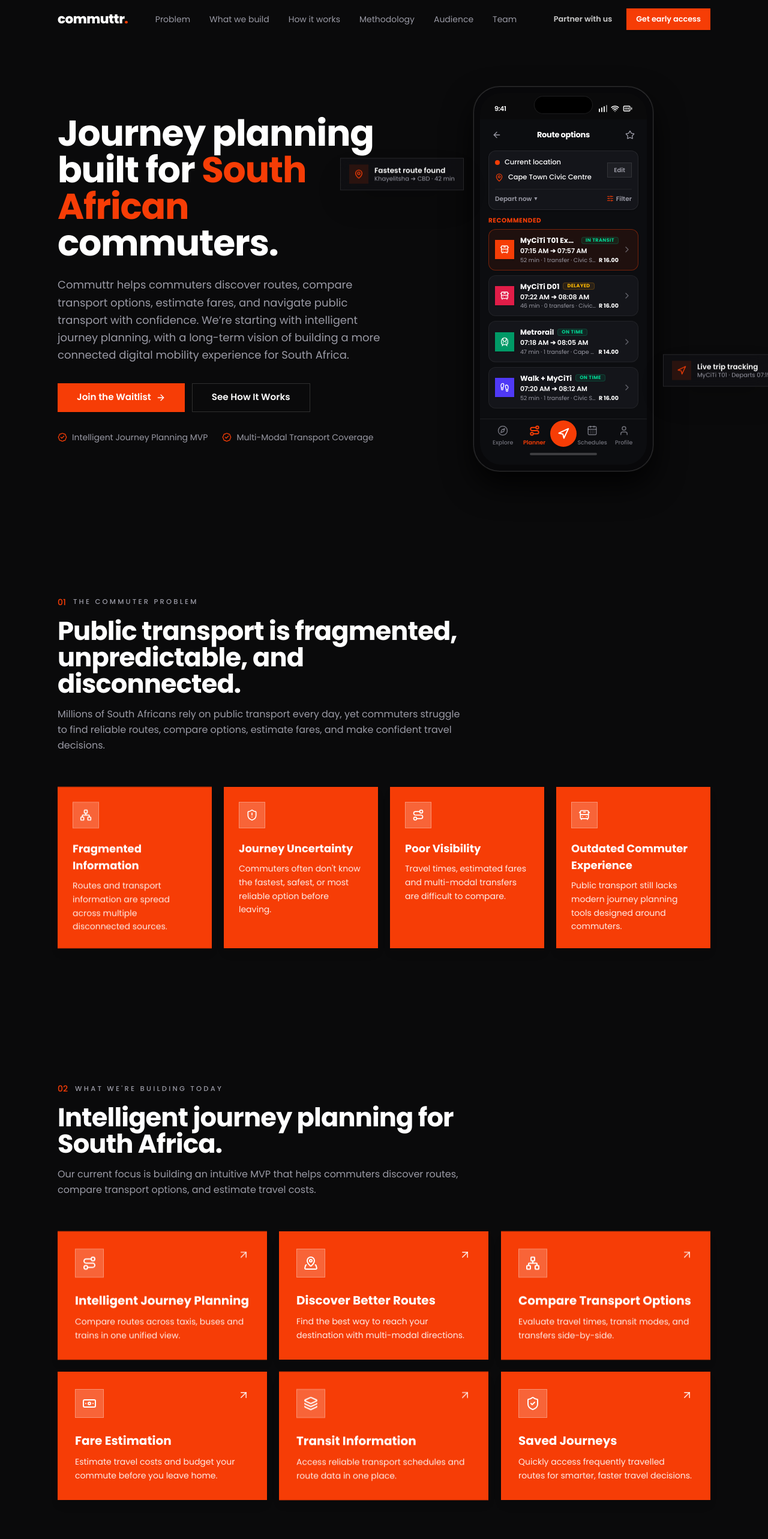
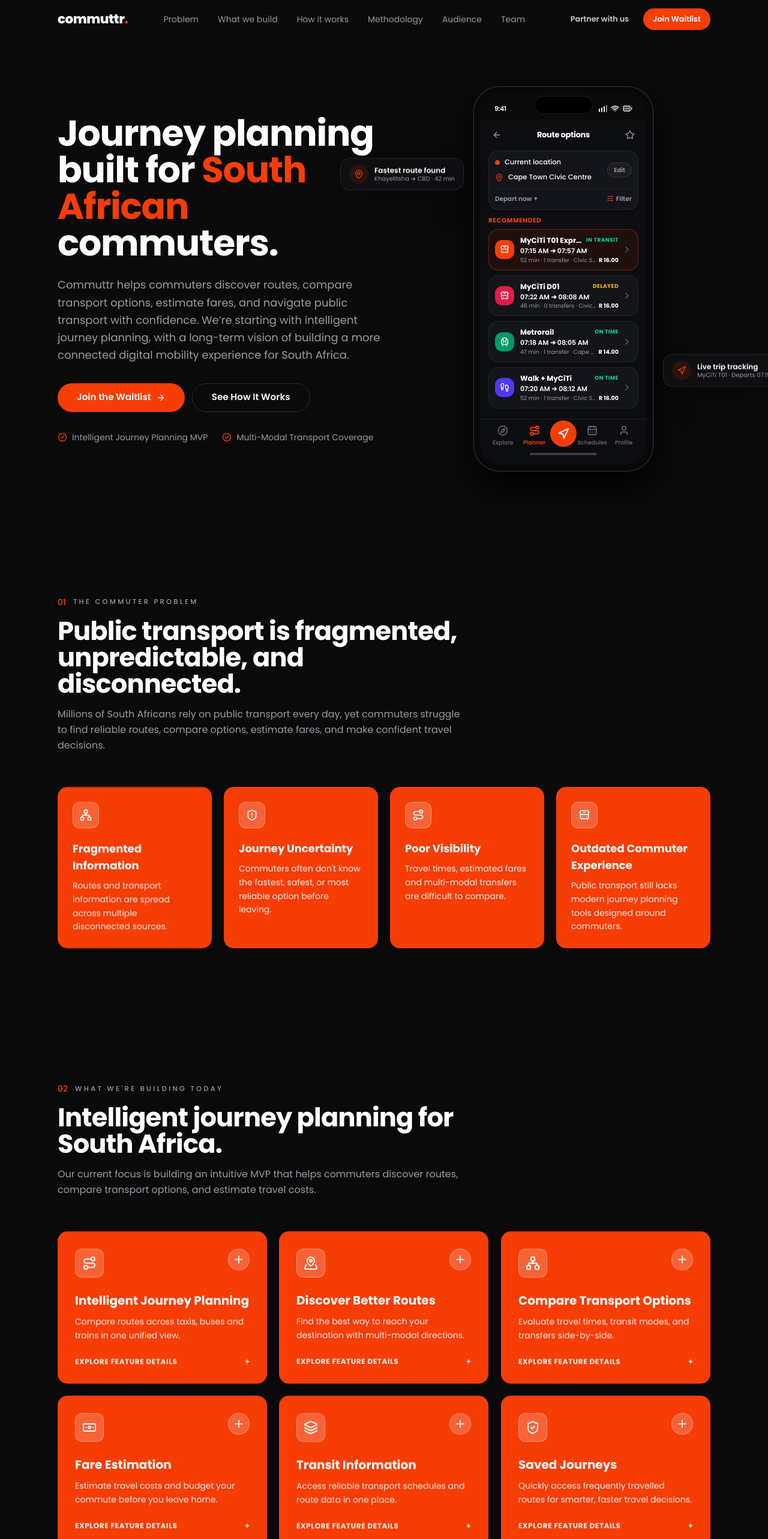
Before and after one commit to leselim/commuttr-website, a React (Vite) app: page / in a window 1280 px wide. Shown: the top 2566 px of the page at 60% size. Built offline with nearby package versions, Linux system fonts and the light colour scheme.

Commit message:
refactor: Apply UI refinement pass (18px card radius, Join Waitlist CTA, text-only status badges, and accordion expansion in Products)

```diff
--- a/src/components/app/screens.tsx
+++ b/src/components/app/screens.tsx
@@ -25,7 +25,7 @@
     details: "52 min · 1 transfer · Civic Station",
     price: "R 16.00",
     status: "IN TRANSIT",
-    statusColor: "text-emerald-400 bg-emerald-500/10 border-emerald-500/20",
+    statusColor: "text-emerald-400",
     highlight: true,
   },
   {
@@ -36,7 +36,7 @@
     details: "46 min · 0 transfers · Civic Station",
     price: "R 16.00",
     status: "DELAYED",
-    statusColor: "text-amber-400 bg-amber-500/10 border-amber-500/20",
+    statusColor: "text-amber-400",
     highlight: false,
   },
   {
@@ -47,7 +47,7 @@
     details: "47 min · 1 transfer · Cape Town",
     price: "R 14.00",
     status: "ON TIME",
-    statusColor: "text-emerald-400 bg-emerald-500/10 border-emerald-500/20",
+    statusColor: "text-emerald-400",
     highlight: false,
   },
   {
@@ -58,7 +58,7 @@
     details: "52 min · 1 transfer · Civic Station",
     price: "R 16.00",
     status: "ON TIME",
-    statusColor: "text-emerald-400 bg-emerald-500/10 border-emerald-500/20",
+    statusColor: "text-emerald-400",
     highlight: false,
   },
 ]
@@ -79,7 +79,7 @@
         </header>
 
         {/* Origin / Destination Search Card */}
-        <div className="mt-2 rounded-xl border border-white/[0.08] bg-[#14151a] p-2.5 shadow-sm">
+        <div className="mt-2 rounded-2xl border border-white/[0.08] bg-[#14151a] p-2.5 shadow-sm">
           <div className="flex items-center justify-between gap-2">
             <div className="flex flex-1 flex-col gap-2 min-w-0">
               <div className="flex items-center gap-2 min-w-0">
@@ -91,7 +91,7 @@
                 <span className="truncate text-[11.5px] font-medium text-white">Cape Town Civic Centre</span>
               </div>
             </div>
-            <button className="rounded-lg border border-white/10 bg-white/[0.04] px-2.5 py-1 text-[10px] font-semibold text-mist hover:bg-white/[0.08] hover:text-white">
+            <button className="rounded-full border border-white/10 bg-white/[0.04] px-2.5 py-1 text-[10px] font-semibold text-mist hover:bg-white/[0.08] hover:text-white">
               Edit
             </button>
           </div>
@@ -119,7 +119,7 @@
               <div
                 key={r.title}
                 className={cn(
-                  "flex items-center justify-between rounded-xl border p-2.5 transition-colors",
+                  "flex items-center justify-between rounded-2xl border p-2.5 transition-colors",
                   r.highlight
                     ? "border-[#f63d06]/40 bg-[#f63d06]/[0.08]"
                     : "border-white/[0.06] bg-[#14151a]"
@@ -128,21 +128,17 @@
                 <div className="flex items-center gap-2.5 min-w-0 flex-1">
                   <span
                     className={cn(
-                      "flex size-8 shrink-0 items-center justify-center rounded-lg text-white shadow-sm",
+                      "flex size-8 shrink-0 items-center justify-center rounded-xl text-white shadow-sm",
                       r.iconBg
                     )}
                   >
                     <Icon className="size-4" />
                   </span>
                   <div className="min-w-0 flex-1 leading-tight">
-                    <div className="flex items-center gap-1.5">
+                    <div className="flex items-center justify-between gap-1.5">
                       <p className="truncate text-[12px] font-bold text-white">{r.title}</p>
-                      <span
-                        className={cn(
-                          "rounded border px-1.5 py-0.2 text-[8px] font-bold uppercase tracking-wider shrink-0",
-                          r.statusColor
-                        )}
-                      >
+                      {/* Text-only minimal status indicator */}
+                      <span className={cn("text-[9px] font-bold uppercase tracking-wider shrink-0", r.statusColor)}>
                         {r.status}
                       </span>
                     </div>
@@ -182,12 +178,13 @@
         </header>
 
         {/* Summary Card */}
-        <div className="mt-2 rounded-xl border border-white/[0.08] bg-[#14151a] p-2.5 shadow-sm">
+        <div className="mt-2 rounded-2xl border border-white/[0.08] bg-[#14151a] p-2.5 shadow-sm">
           <div className="flex items-center justify-between">
-            <span className="rounded-md bg-[#f63d06] px-2 py-0.5 text-[10px] font-bold text-white">
+            <span className="rounded-full bg-[#f63d06] px-2.5 py-0.5 text-[10px] font-bold text-white">
               MyCiTi T01 Express
             </span>
-            <span className="rounded border border-emerald-500/20 bg-emerald-500/10 px-1.5 py-0.5 text-[8px] font-bold text-emerald-400 uppercase tracking-wider">
+            {/* Text-only minimal status indicator */}
+            <span className="text-[9px] font-bold text-emerald-400 uppercase tracking-wider">
               IN TRANSIT
             </span>
           </div>
@@ -235,12 +232,13 @@
                 </div>
 
                 {/* Station Leg Detail Card */}
-                <div className="mt-1.5 rounded-lg border border-white/[0.08] bg-[#14151a] p-2">
+                <div className="mt-1.5 rounded-xl border border-white/[0.08] bg-[#14151a] p-2">
                   <div className="flex items-center justify-between">
-                    <span className="rounded bg-[#f63d06]/20 px-1.5 py-0.5 text-[9.5px] font-bold text-[#f63d06]">
+                    <span className="rounded-full bg-[#f63d06]/20 px-2 py-0.5 text-[9.5px] font-bold text-[#f63d06]">
                       MyCiTi T01 Express
                     </span>
-                    <span className="text-[8.5px] font-bold text-emerald-400 uppercase">IN TRANSIT</span>
+                    {/* Text-only minimal status indicator */}
+                    <span className="text-[9px] font-bold text-emerald-400 uppercase tracking-wider">IN TRANSIT</span>
                   </div>
                   <p className="mt-1 text-[9.5px] text-mist">Via St George&rsquo;s Mall · Final Step</p>
                 </div>
@@ -278,7 +276,7 @@
         </div>
 
         {/* Start Navigation CTA */}
-        <button className="mt-2.5 w-full rounded-xl bg-[#f63d06] py-2.5 text-center text-[12px] font-bold text-white shadow-md transition-colors hover:bg-[#f63d06]/90">
+        <button className="mt-2.5 w-full rounded-full bg-[#f63d06] py-2.5 text-center text-[12px] font-bold text-white shadow-md transition-colors hover:bg-[#f63d06]/90">
           Start navigation
         </button>
       </div>
@@ -352,16 +350,16 @@
 
         {/* Mode Filter Pills */}
         <div className="mt-2.5 flex items-center gap-1.5 text-[10px]">
-          <span className="rounded-lg bg-[#f63d06] px-3 py-1 font-bold text-white shadow-sm">
+          <span className="rounded-full bg-[#f63d06] px-3 py-1 font-bold text-white shadow-sm">
             All
           </span>
-          <span className="rounded-lg border border-white/10 bg-white/[0.04] px-2.5 py-1 font-medium text-mist">
+          <span className="rounded-full border border-white/10 bg-white/[0.04] px-2.5 py-1 font-medium text-mist">
             MyCiTi
           </span>
-          <span className="rounded-lg border border-white/10 bg-white/[0.04] px-2.5 py-1 font-medium text-mist">
+          <span className="rounded-full border border-white/10 bg-white/[0.04] px-2.5 py-1 font-medium text-mist">
             Metrorail
           </span>
-          <span className="rounded-lg border border-white/10 bg-white/[0.04] px-2.5 py-1 font-medium text-mist">
+          <span className="rounded-full border border-white/10 bg-white/[0.04] px-2.5 py-1 font-medium text-mist">
             Golden Arrow
           </span>
         </div>
@@ -373,12 +371,12 @@
             return (
               <div
                 key={s.route}
-                className="flex items-center justify-between rounded-xl border border-white/[0.06] bg-[#14151a] p-2.5"
+                className="flex items-center justify-between rounded-2xl border border-white/[0.06] bg-[#14151a] p-2.5"
               >
                 <div className="flex items-center gap-2.5 min-w-0 flex-1">
                   <span
                     className={cn(
-                      "flex size-8 shrink-0 items-center justify-center rounded-lg text-white shadow-sm",
+                      "flex size-8 shrink-0 items-center justify-center rounded-xl text-white shadow-sm",
                       s.iconBg
                     )}
                   >
@@ -387,7 +385,8 @@
                   <div className="min-w-0 flex-1 leading-tight">
                     <div className="flex items-center justify-between gap-1">
                       <p className="truncate text-[12px] font-bold text-white">{s.route}</p>
-                      <span className={cn("text-[8.5px] font-bold uppercase tracking-wider shrink-0", s.statusColor)}>
+                      {/* Text-only minimal status indicator */}
+                      <span className={cn("text-[9px] font-bold uppercase tracking-wider shrink-0", s.statusColor)}>
                         {s.status}
                       </span>
                     </div>
--- a/src/components/sections/Nav.tsx
+++ b/src/components/sections/Nav.tsx
@@ -48,7 +48,7 @@
             <a href="#contact">Partner with us</a>
           </Button>
           <Button size="sm" asChild>
-            <a href="#contact">Get early access</a>
+            <a href="#contact">Join Waitlist</a>
           </Button>
         </div>
 
@@ -77,7 +77,7 @@
             ))}
             <Button className="mt-2 w-full" asChild>
               <a href="#contact" onClick={() => setOpen(false)}>
-                Get early access
+                Join Waitlist
               </a>
             </Button>
           </nav>
--- a/src/components/sections/Problem.tsx
+++ b/src/components/sections/Problem.tsx
@@ -19,8 +19,8 @@
             const Icon = p.icon
             return (
               <Reveal key={p.title} delay={i * 80}>
-                <div className="h-full rounded-none border border-[#f63d06] bg-[#f63d06] p-6 text-white shadow-lg transition-transform duration-300 hover:-translate-y-1">
-                  <span className="flex size-11 items-center justify-center rounded-none border border-white/30 bg-white/20 text-white">
+                <div className="h-full rounded-2xl border border-[#f63d06] bg-[#f63d06] p-6 text-white shadow-lg transition-transform duration-300 hover:-translate-y-1">
+                  <span className="flex size-11 items-center justify-center rounded-xl border border-white/30 bg-white/20 text-white">
                     <Icon className="size-5" />
                   </span>
                   <h3 className="mt-5 font-display text-lg font-bold text-white">
--- a/src/components/sections/Products.tsx
+++ b/src/components/sections/Products.tsx
@@ -1,11 +1,69 @@
-import { ArrowUpRight } from "lucide-react"
+import * as React from "react"
+import { Minus, Plus } from "lucide-react"
 
 import { Container } from "@/components/Container"
 import { SectionHeading } from "@/components/SectionHeading"
 import { Reveal } from "@/components/Reveal"
 import { PRODUCTS } from "@/data/content"
 
+const EXPANDED_DETAILS: Record<string, { subtitle: string; points: string[] }> = {
+  "Route Discovery & Planning": {
+    subtitle: "Complete itinerary intelligence before you travel:",
+    points: [
+      "Full station itineraries for MyCiTi, Metrorail & taxi ranks",
+      "Precise walking distance & transit connection guidance",
+      "Per-leg estimated fare calculations across all travel modes",
+    ],
+  },
+  "Multi-Modal Option Comparison": {
+    subtitle: "Compare travel trade-offs at a single glance:",
+    points: [
+      "Fastest vs. most economical route rankings",
+      "Transfer time & interchange risk indicators",
+      "Customizable modal filters for bus, train & taxi preference",
+    ],
+  },
+  "Real-Time Transit Timetables": {
+    subtitle: "Live station board data directly on your phone:",
+    points: [
+      "Real-time countdown timetables for major urban stations",
+      "Platform & boarding bay location assignments",
+      "Live vehicle occupancy & seat availability estimates",
+    ],
+  },
+  "Step-by-Step Trip Navigation": {
+    subtitle: "Guided turn-by-turn journey execution:",
+    points: [
+      "Live step progress tracking with upcoming stop alerts",
+      "Station transfer guidance at major transit hubs",
+      "Dynamic estimated arrival time (ETA) countdowns",
+    ],
+  },
+  "Multi-Modal Transport Coverage": {
+    subtitle: "Comprehensive South African mobility integration:",
+    points: [
+      "MyCiTi BRT express & feeder route network",
+      "Metrorail passenger line timetable schedules",
+      "Minibus taxi rank locations & primary feeder corridors",
+    ],
+  },
+  "Commuter Insights & Guidance": {
+    subtitle: "Proactive travel alerts & route confidence:",
+    points: [
+      "Real-time network delay & service alert notifications",
+      "Automatic alternative route rerouting suggestions",
+      "Peak-hour commuting pattern & travel time insights",
+    ],
+  },
+}
+
 export function Products() {
+  const [expandedId, setExpandedId] = React.useState<string | null>(null)
+
+  const toggleExpand = (title: string) => {
+    setExpandedId((prev) => (prev === title ? null : title))
+  }
+
   return (
     <section id="product" className="relative py-24 md:py-28">
       {/* soft top divider glow */}
@@ -24,21 +82,75 @@
         <div className="mt-14 grid gap-5 sm:grid-cols-2 lg:grid-cols-3">
           {PRODUCTS.map((p, i) => {
             const Icon = p.icon
+            const isExpanded = expandedId === p.title
+            const details = EXPANDED_DETAILS[p.title]
+
             return (
               <Reveal key={p.title} delay={(i % 2) * 90}>
-                <div className="group relative h-full overflow-hidden rounded-none border border-[#f63d06] bg-[#f63d06] p-7 text-white shadow-lg transition-transform duration-300 hover:-translate-y-1">
+                <div
+                  className="group relative flex h-full flex-col justify-between overflow-hidden rounded-2xl border border-[#f63d06] bg-[#f63d06] p-7 text-white shadow-lg transition-all duration-300 hover:shadow-xl"
+                >
+                  <div>
+                    {/* Header with Plus / Minus toggle */}
                     <div className="flex items-start justify-between">
-                    <span className="flex size-12 items-center justify-center rounded-none border border-white/30 bg-white/20 text-white">
+                      <span className="flex size-12 items-center justify-center rounded-xl border border-white/30 bg-white/20 text-white">
                         <Icon className="size-6" />
                       </span>
-                    <ArrowUpRight className="size-5 text-white/80 transition-all duration-300 group-hover:scale-110 group-hover:text-white" />
+                      <button
+                        onClick={() => toggleExpand(p.title)}
+                        aria-label={isExpanded ? "Collapse details" : "Expand details"}
+                        aria-expanded={isExpanded}
+                        className="flex size-9 items-center justify-center rounded-full border border-white/30 bg-white/20 text-white transition-transform active:scale-90 hover:bg-white/30"
+                      >
+                        {isExpanded ? (
+                          <Minus className="size-5 transition-transform duration-200" />
+                        ) : (
+                          <Plus className="size-5 transition-transform duration-200" />
+                        )}
+                      </button>
                     </div>
+
                     <h3 className="mt-6 font-display text-xl font-bold text-white">
                       {p.title}
                     </h3>
                     <p className="mt-2.5 text-sm leading-relaxed text-white/90">
                       {p.text}
                     </p>
+
+                    {/* Smooth Accordion Content */}
+                    <div
+                      className={`grid transition-all duration-300 ease-in-out ${
+                        isExpanded ? "grid-rows-[1fr] opacity-100 mt-4 pt-4 border-t border-white/20" : "grid-rows-[0fr] opacity-0"
+                      }`}
+                    >
+                      <div className="overflow-hidden">
+                        {details && (
+                          <div className="space-y-2 text-xs leading-relaxed text-white/95">
+                            <p className="font-bold text-white uppercase tracking-wider text-[10px]">
+                              {details.subtitle}
+                            </p>
+                            <ul className="space-y-1.5 pt-1">
+                              {details.points.map((pt) => (
+                                <li key={pt} className="flex items-start gap-1.5">
+                                  <span className="mt-1 size-1 shrink-0 rounded-full bg-white" />
+                                  <span>{pt}</span>
+                                </li>
+                              ))}
+                            </ul>
+                          </div>
+                        )}
+                      </div>
+                    </div>
+                  </div>
+
+                  {/* Toggle CTA bar at bottom */}
+                  <button
+                    onClick={() => toggleExpand(p.title)}
+                    className="mt-6 flex items-center justify-between text-xs font-bold uppercase tracking-wider text-white/90 hover:text-white"
+                  >
+                    <span>{isExpanded ? "Show Less" : "Explore Feature Details"}</span>
+                    <span>{isExpanded ? "−" : "+"}</span>
+                  </button>
                 </div>
               </Reveal>
             )
--- a/src/components/ui/badge.tsx
+++ b/src/components/ui/badge.tsx
@@ -5,7 +5,7 @@
 import { cn } from "@/lib/utils"
 
 const badgeVariants = cva(
-  "inline-flex items-center gap-1.5 rounded-none border px-3 py-1 text-xs font-medium transition-colors [&_svg]:size-3.5",
+  "inline-flex items-center gap-1.5 rounded-full border px-3 py-1 text-xs font-medium transition-colors [&_svg]:size-3.5",
   {
     variants: {
       variant: {
--- a/src/components/ui/button.tsx
+++ b/src/components/ui/button.tsx
@@ -5,7 +5,7 @@
 import { cn } from "@/lib/utils"
 
 const buttonVariants = cva(
-  "inline-flex shrink-0 items-center justify-center gap-2 whitespace-nowrap rounded-none font-semibold outline-none transition-all duration-200 disabled:pointer-events-none disabled:opacity-50 focus-visible:ring-2 focus-visible:ring-ring focus-visible:ring-offset-2 focus-visible:ring-offset-background [&_svg]:size-4 [&_svg]:shrink-0",
+  "inline-flex shrink-0 items-center justify-center gap-2 whitespace-nowrap rounded-full font-semibold outline-none transition-all duration-200 disabled:pointer-events-none disabled:opacity-50 focus-visible:ring-2 focus-visible:ring-ring focus-visible:ring-offset-2 focus-visible:ring-offset-background [&_svg]:size-4 [&_svg]:shrink-0",
   {
     variants: {
       variant: {
--- a/src/index.css
+++ b/src/index.css
@@ -33,8 +33,7 @@
   --destructive: #ef4444;
   --destructive-foreground: #fafafa;
   --border: rgba(255, 255, 255, 0.09);
-  --input: rgba(255, 255, 255, 0.12);
-  --radius: 0rem;
+  --radius: 1.15rem;
 }
 
 @theme inline {
@@ -83,10 +82,6 @@
 }
 
 @layer base {
-  *:not(.phone-mockup):not(.phone-mockup *) {
-    border-color: var(--border);
-    border-radius: 0 !important;
-  }
   * {
     border-color: var(--border);
   }
```
Lines whose indentation alone changed are shown as unchanged.
